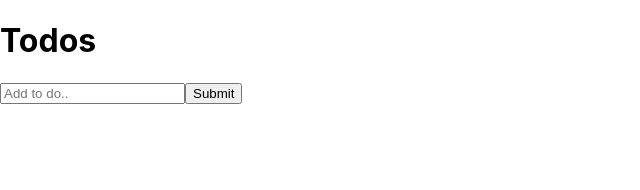
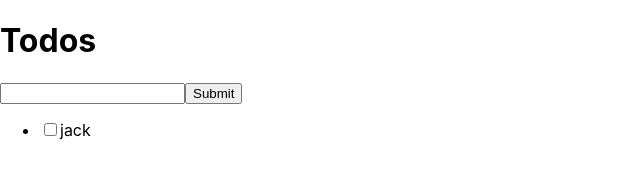
Before and after one commit to Ghynmo/kampus_merdeka, a React (Create React App) app: page / in a window 1280 px wide. Shown: the top 190 px of the page, without its empty margins (0-640 px from the left). Built offline with nearby package versions, Linux system fonts and the light colour scheme.

Commit message:
Logic v.1

```diff
--- a/src/Pages/Todo/Todo.jsx
+++ b/src/Pages/Todo/Todo.jsx
@@ -1,56 +1,67 @@
 import React, { Component } from 'react'
 
-export class Todo extends Component {
+export default class Todo extends Component {
     constructor(props) {
         super(props)
 
         this.state = {
-            newItem : "",
-            list : []
+            placeholder: 'Add task here...',
+            inputText: '',
+            printText: ['jack'],
+            isChecked: false
         }
     }
 
-    updateInput(key,value){
+    submitHandle(e){
+        e.preventDefault()
+    }
+
+    changeText(e){
         this.setState({
-            [key]: value
+            inputText: e.target.value
         })
     }
 
-    AddtoList(){
-        const newItem = {
-            id: 1 + Math.random(),
-            value: this.state.newItem.slice()
-        }
-        const list = [...this.state.list]
-        list.push(newItem)
-        this.setState({list, newItem:""})
+    printText(){
+        this.setState({
+            printText: [...this.state.printText,this.state.inputText]
+        })
+
+        this.setState({
+            inputText: ''
+        })
     }
 
-    DeleteItem(id){
-        const list = [...this.state.list];
-        const updatedList = list.filter(item => item.id !== id);
-        this.setState({ list: updatedList });
+    checkboxHandle(e){
+        if (e.target.checked === true){
+            this.setState({
+                isChecked: 'true'
+            })
+        } else{
+            this.setState({
+                isChecked: 'false'
+            })
+        }
     }
 
-    //Render
     render() {
         return (
             <div>
-                <input type="text" placeholder="Add to do.." value={this.state.newItem} onChange={e=>this.updateInput("newItem",e.target.value)}/>
-                <button onClick={()=>this.AddtoList()}>Submit</button>
+                <form onSubmit={this.submitHandle}>
+                    <input type="text" value={this.state.inputText} onChange={(e)=>this.changeText(e)} />
+                    <button type='submit' onClick={()=>this.printText()}>Submit</button>
+                </form>
                 <ul>
-                    {this.state.list.map((e) => { return (
-                        <li key={e.id}>
-                            <input type="checkbox"/>
-                            {e.value}
-                            <button onClick={this.DeleteItem(e.id)}>Delete</button>
-                        </li>
-                    )}
+                    {console.log(this.state.inputText)}
+                    {this.state.printText.map((val,i)=>
+                    <li key={i}>
+                        <input type="checkbox" onClick={(e)=>this.checkboxHandle(e)}/>
+                        {this.state.isChecked}
+                        {val}
+                    </li>
                     )}
                 </ul>
             </div>
         )
     }
 }
-
-export default Todo
```
